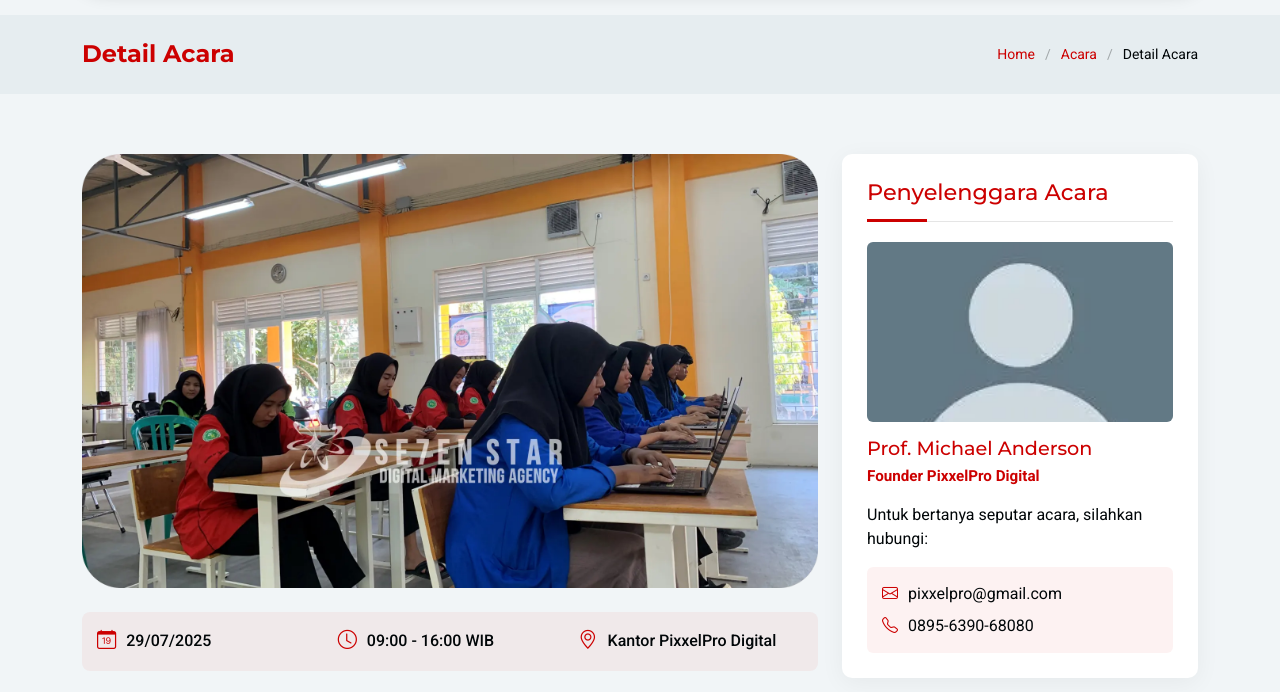
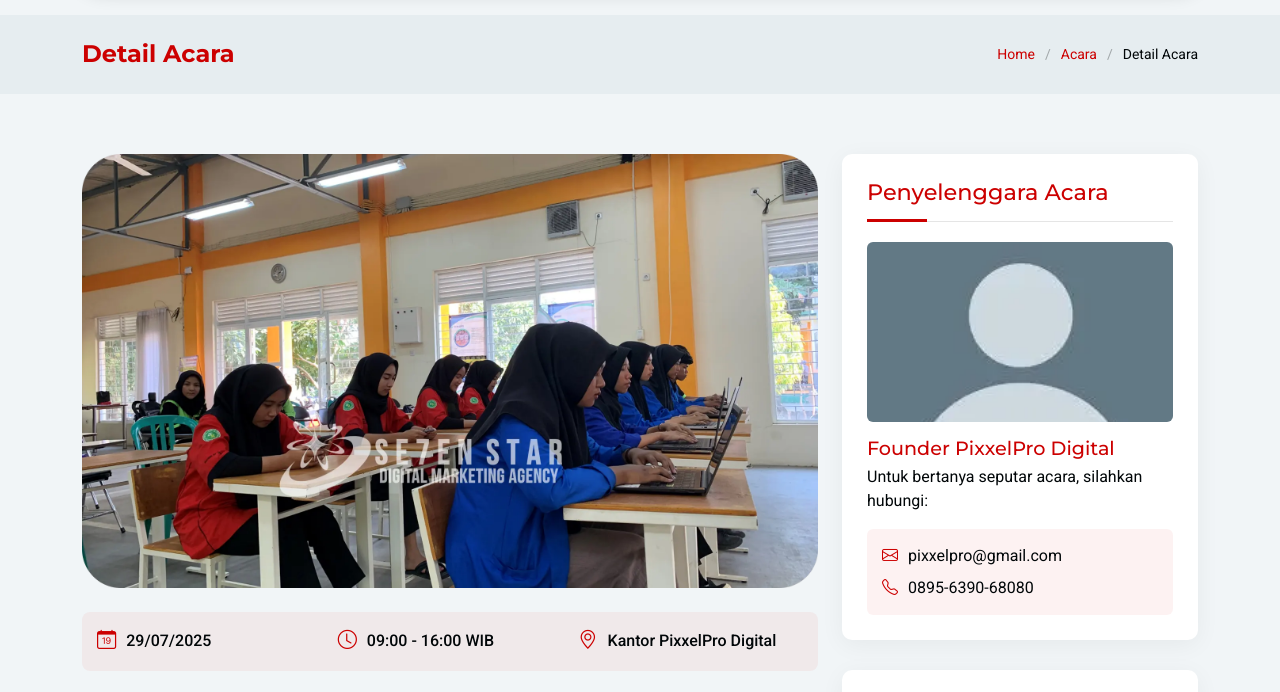
Before and after one commit to jayagoid/pixxelpro, a plain HTML site: page acara-details-2.html in a window 1280 px wide. Shown: the part 95-787 px from the top of the page. Drawn offline with Linux system fonts and the light colour scheme.

Commit message:
Update acara-details-2.html

```diff
--- a/acara-details-2.html
+++ b/acara-details-2.html
@@ -323,10 +323,8 @@
                       />
                     </div>
                     <div class="organizer-content">
-                      <h4>Prof. Michael Anderson</h4>
-                      <p class="organizer-position">
-                        Founder PixxelPro Digital
-                      </p>
+                      <h4>Founder PixxelPro Digital</h4>
+
                       <p>Untuk bertanya seputar acara, silahkan hubungi:</p>
                       <div class="organizer-contact">
                         <p>
```
